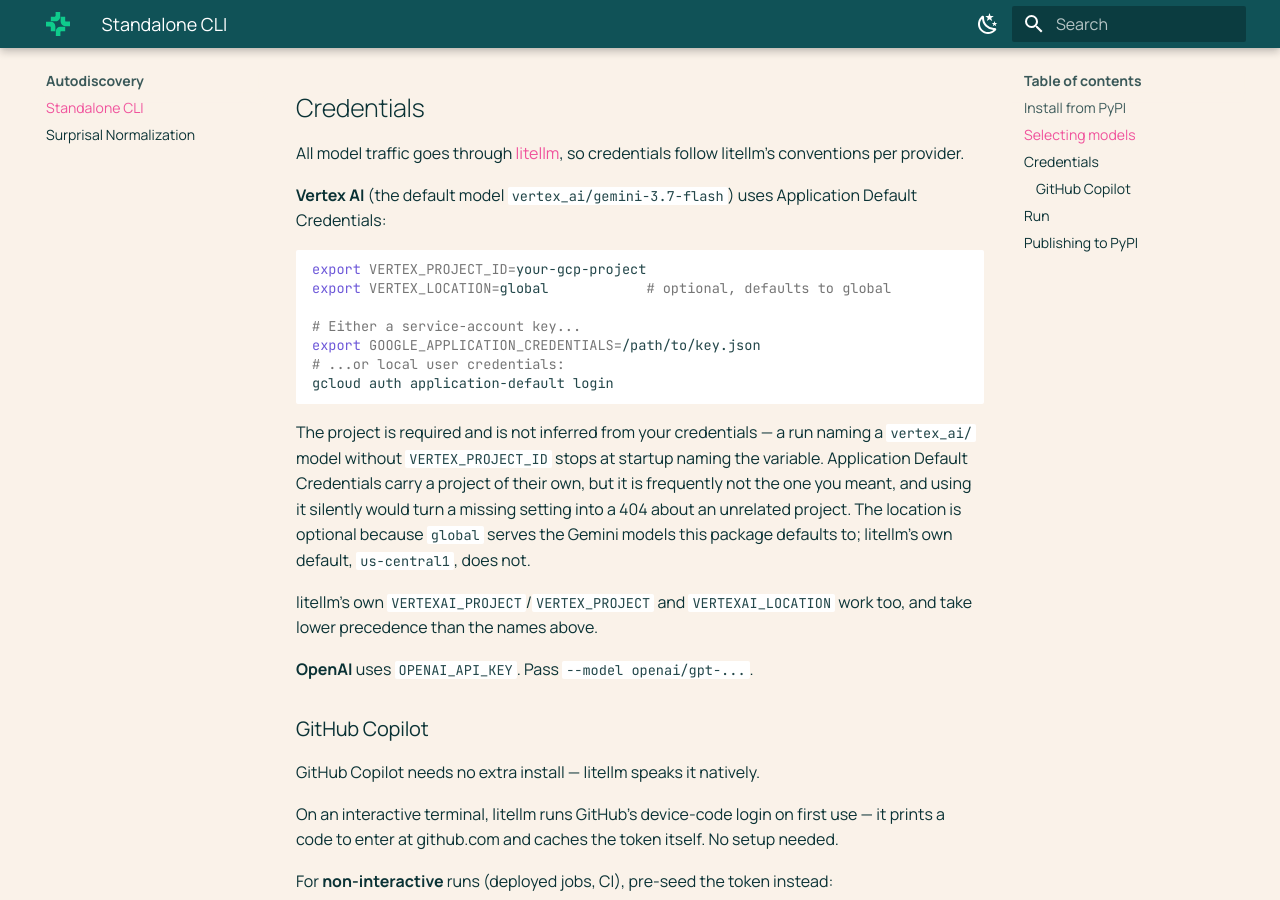
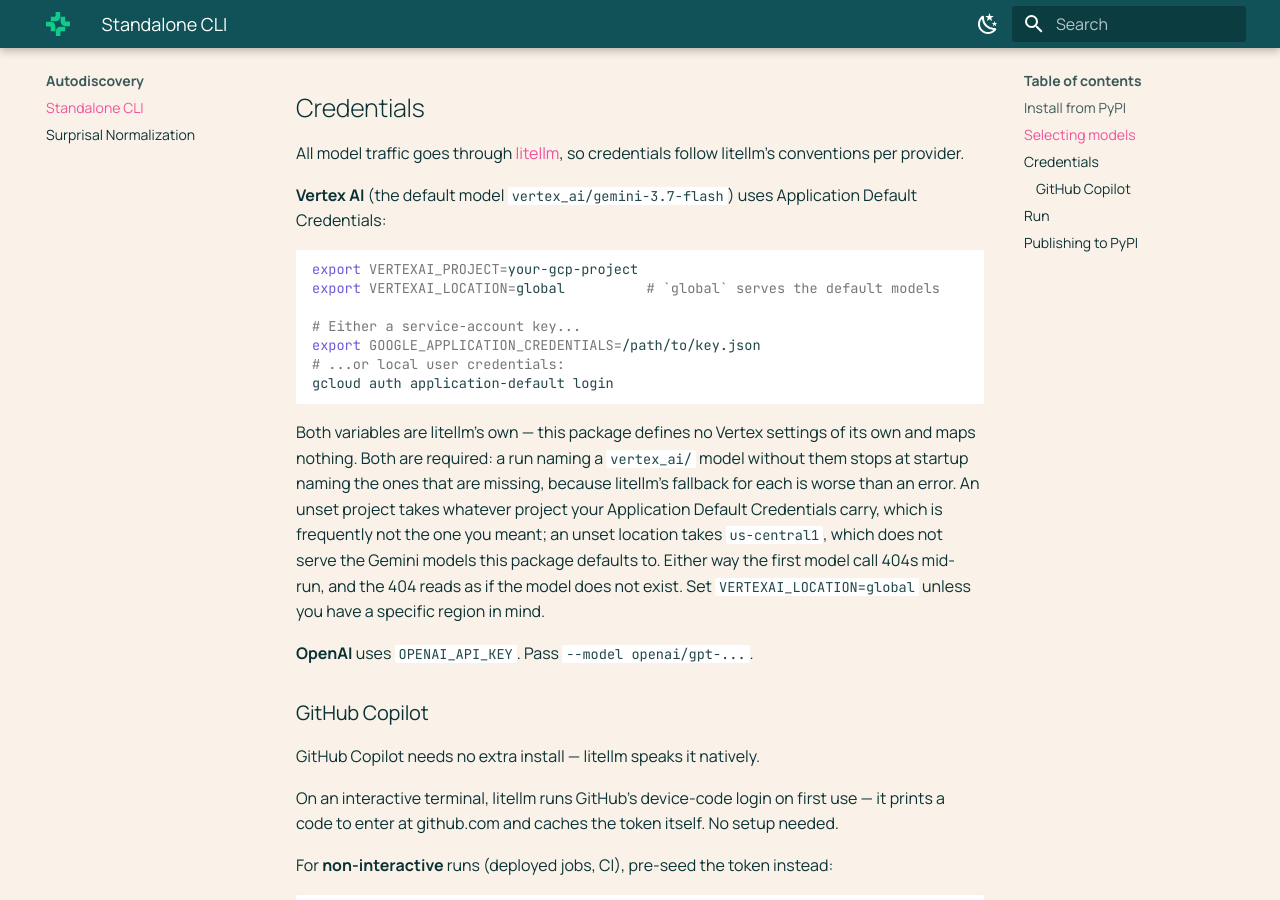
Before and after one commit to allenai/asta-autodiscovery, an MkDocs documentation site: the page built from docs/autodiscovery/standalone.md, in a window 1280 px wide and 900 px high, scrolled down 1485 px. Built offline with MkDocs 1.6.1 and Material for MkDocs 9.7.7, drawn with Linux system fonts in a browser that asks for light colours.

Commit message:
Configure Vertex with litellm's own env vars, mapping nothing
VERTEX_PROJECT_ID / VERTEX_LOCATION were this package's own names for two
settings litellm already reads from the environment. Keeping them meant a
mapping onto vertex_project/vertex_location, a location default, and a
precedence order between two sets of names for the same thing -- all of it
this package's code to own, and all of it upstream of the two #78 bugs.

Read litellm's VERTEXAI_PROJECT and VERTEXAI_LOCATION instead, and read them
only to check they are set. litellm resolves both itself, so nothing is
forwarded, defaulted or inferred here; _provider_kwargs, _vertex_project,
_vertex_location and VERTEX_DEFAULT_LOCATION are gone.

The startup check stays, and now covers both variables, because each litellm
fallback is a silent mid-run 404 rather than an error: the project falls back
to whatever the Application Default Credentials carry, the location to
us-central1, which does not serve the default Gemini models. That is also what
makes the rename safe to do loudly -- a deployment still setting only the old
names fails at startup naming the new ones instead of drifting onto a fallback.

Renames the variables in the Cloud Run deploy script and the docker jobs
env passthrough alongside the docs.

Suggested-by: @dirkraft

````diff
--- a/docs/autodiscovery/standalone.md
+++ b/docs/autodiscovery/standalone.md
@@ -75,8 +75,8 @@
 Default Credentials:
 
 ```sh
-export VERTEX_PROJECT_ID=your-gcp-project
-export VERTEX_LOCATION=global            # optional, defaults to global
+export VERTEXAI_PROJECT=your-gcp-project
+export VERTEXAI_LOCATION=global          # `global` serves the default models
 
 # Either a service-account key...
 export GOOGLE_APPLICATION_CREDENTIALS=/path/to/key.json
@@ -84,16 +84,15 @@
 gcloud auth application-default login
 ```
 
-The project is required and is not inferred from your credentials — a run
-naming a `vertex_ai/` model without `VERTEX_PROJECT_ID` stops at startup naming
-the variable. Application Default Credentials carry a project of their own, but
-it is frequently not the one you meant, and using it silently would turn a
-missing setting into a 404 about an unrelated project. The location is optional
-because `global` serves the Gemini models this package defaults to; litellm's
-own default, `us-central1`, does not.
-
-litellm's own `VERTEXAI_PROJECT`/`VERTEX_PROJECT` and `VERTEXAI_LOCATION` work
-too, and take lower precedence than the names above.
+Both variables are litellm's own — this package defines no Vertex settings of
+its own and maps nothing. Both are required: a run naming a `vertex_ai/` model
+without them stops at startup naming the ones that are missing, because
+litellm's fallback for each is worse than an error. An unset project takes
+whatever project your Application Default Credentials carry, which is
+frequently not the one you meant; an unset location takes `us-central1`, which
+does not serve the Gemini models this package defaults to. Either way the first
+model call 404s mid-run, and the 404 reads as if the model does not exist. Set
+`VERTEXAI_LOCATION=global` unless you have a specific region in mind.
 
 **OpenAI** uses `OPENAI_API_KEY`. Pass `--model openai/gpt-...`.
 
````
Also changed, not shown: CHANGELOG.md (+23 -14 lines), docs/configuration.md (+2 -2 lines), packages/autodiscovery/RELEASE.md (+9 -8 lines), 4 other files.
